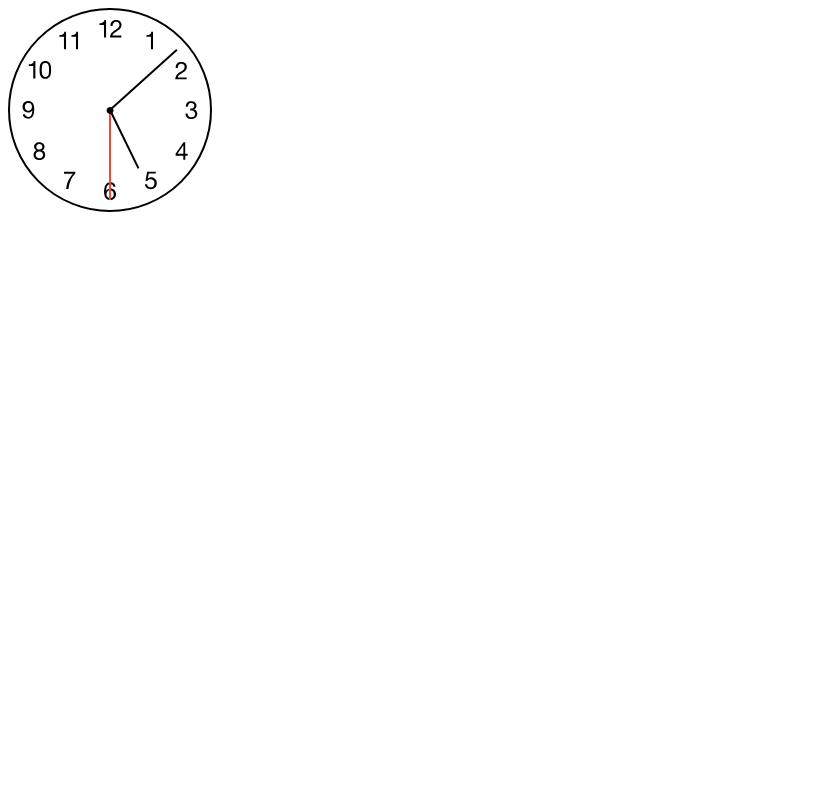
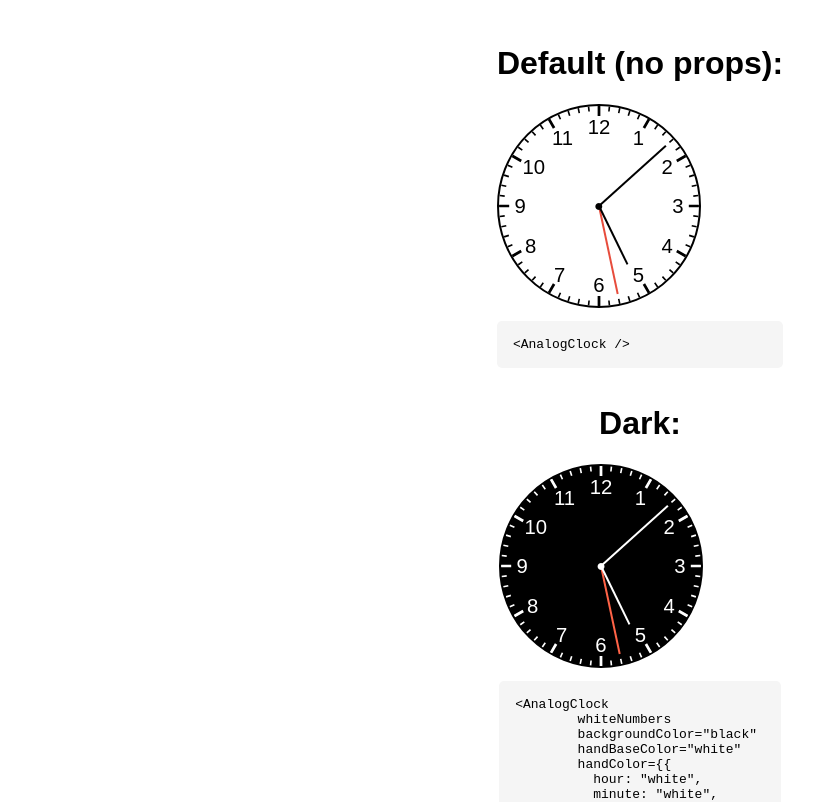
Before and after one commit to hoseinhamzei/react-clock, a React (Vite) app: page / in a window 1280 px wide. Shown: the top 802 px of the page, without its empty margins (0-836 px from the left). Built offline with nearby package versions, Linux system fonts and the light colour scheme; the HTML template or start-up script is replaced by a standard one.

Commit message:
add previews and new prebuilt bgs

```diff
--- a/src/App.css
+++ b/src/App.css
@@ -1,7 +1,30 @@
 body {
   padding: 1rem;
+  font-family: sans-serif;
+}
+
+.previews-container {
+  width: 100%;
   display: flex;
   flex-direction: column;
+  align-items: center;
   justify-content: center;
-  align-items: center;
+  text-align: center;
 }
+
+pre{
+  text-align: left;
+  padding: 1rem;
+  background-color: #f5f5f5;
+  border-radius: 5px;
+  margin-bottom: 1rem;
+  white-space: pre-wrap;
+  word-break: break-word;
+}
+
+code{
+  width: 100%;
+  overflow-x: auto;
+  white-space: pre;
+  word-break: normal;
+}
--- a/src/App.tsx
+++ b/src/App.tsx
@@ -1,9 +1,59 @@
 import AnalogClock from "./components/AnalogClock";
+import "./App.css";
 
 function App() {
-  return <div>
-      <AnalogClock />
-    </div>;
+  return (
+    <div className="previews-container">
+      <div className="preview">
+        <h1>Default (no props):</h1>
+        <AnalogClock />
+
+        <pre>
+          <code>{`<AnalogClock />`}</code>
+        </pre>
+      </div>
+
+      <div className="preview">
+        <h1>Dark:</h1>
+        <AnalogClock
+          whiteNumbers
+          backgroundColor="black"
+          handBaseColor="white"
+          handColor={{ hour: "white", minute: "white", second: "tomato" }}
+        />
+        <pre>
+          <code>
+            {`<AnalogClock
+        whiteNumbers
+        backgroundColor="black"
+        handBaseColor="white"
+        handColor={{
+          hour: "white",
+          minute: "white",
+          second: "tomato"
+        }}
+/>`}
+          </code>
+        </pre>
+      </div>
+
+      <div className="preview">
+        <h1>Static with no second hand:</h1>
+        <AnalogClock
+          staticDate={new Date(2022, 0, 1, 12, 15, 0)}
+          showSecondHand={false}
+        />
+        <pre>
+          <code>
+            {`<AnalogClock
+        staticDate={new Date(2022, 0, 1, 12, 15, 0)}
+        showSecondHand={false}
+/>`}
+          </code>
+        </pre>
+      </div>
+    </div>
+  );
 }
 
 export default App;
--- a/src/components/AnalogClock.css
+++ b/src/components/AnalogClock.css
@@ -5,15 +5,13 @@
   position: relative;
 }
 
-.analog-clock-handbase {
+.analog-clock-hand_base {
   position: absolute;
   color: rgb(0, 0, 0);
   inset: auto;
   z-index: 1;
 }
-.analog-clock-hour,
-.analog-clock-minute,
-.analog-clock-second {
+.analog-clock-hand {
   position: absolute;
   top: auto;
   bottom: auto;
@@ -28,6 +26,4 @@
   left: 50%;
   top: 50%;
   transform: translate(-50%, -50%);
-  width: 90%;
-  height: 90%;
 }
--- a/src/components/AnalogClock.tsx
+++ b/src/components/AnalogClock.tsx
@@ -2,9 +2,10 @@ import React, { FC, useEffect, useState } from "react";
 import "./AnalogClock.css";
 import dotsBg from "./assets/dots.svg";
 import numbersBg from "./assets/numbers.svg";
+import numbersAltBg from "./assets/numbers-alt.svg";
 import { AnalogClockProps } from "./analogClockTypes";
 import { getClockRotation } from "./utils";
-
+import ClockHand from "./ClockHand";
 
 /**
  * AnalogClock component displays an analog clock with customizable options.
@@ -33,7 +34,7 @@ const AnalogClock: FC<AnalogClockProps> = ({
   smooth = false,
   whiteNumbers = false,
   square = false,
-  numbersType = "numbers",
+  numbersType = "numbersAndLines",
   borderColor = "#000000",
   handBaseColor = "#000000",
   handColor = { hour: "#000000", minute: "#000000", second: "#e74c3c" },
@@ -45,9 +46,6 @@ const AnalogClock: FC<AnalogClockProps> = ({
 }) => {
   // Define state for current date and a function to update it
   const [currentDate, setCurrentDate] = useState(staticDate || new Date());
-
-  // Calculate clock rotations based on the current date
-  const rotations = getClockRotation(currentDate);
 
   // Update the current date at regular intervals
   useEffect(() => {
@@ -65,64 +63,74 @@ const AnalogClock: FC<AnalogClockProps> = ({
     }
   }, [staticDate, showMinuteHand, showSecondHand]);
 
+  // Calculate clock rotations based on the current date
+  const rotations = getClockRotation(currentDate);
+
   // Get the background image for the clock
-  function getBackground() {
-    return customBg || (numbersType === "dots" ? dotsBg : numbersBg);
-  }
+  const backgroundImageSrc = {
+    numbers: numbersBg,
+    dots: dotsBg,
+    numbersAndLines: numbersAltBg,
+    lines: numbersAltBg,
+    roman: numbersAltBg,
+  };
 
-  // Get styles for the clock
-  function getClockStyles() {
-    return {
+  // derived styles for the clock
+  const clockStyle: React.CSSProperties = {
     border: showBorder ? `2px solid ${borderColor}` : "none",
     width: size,
     height: size,
     backgroundColor: backgroundColor,
     borderRadius: square ? "5%" : "50%",
   };
-  }
 
-  // Get dynamic styles for the clock hands
-  function getHandsDynamicStyles(hand: "hour" | "minute" | "second") {
-    return {
-      backgroundColor: handColor[hand],
-      width: handLength[hand],
-      transform: `rotate(${rotations[hand]}deg)`,
-      transition: smooth ? "transform 0.3s ease" : "none",
+  const bgStyle: React.CSSProperties = {
+    filter: whiteNumbers ? "invert(100%)" : "none",
+    width: numbersType === "numbersAndLines" ? "100%" : "90%",
+    height: numbersType === "numbersAndLines" ? "100%" : "90%",
   };
-  }
 
-  // Render the AnalogClock component
+  const handStyle: React.CSSProperties = {
+    color: handBaseColor,
+  };
+
   return (
-    <div className="analog-clock" style={getClockStyles()}>
+    <div className="analog-clock" style={clockStyle}>
       <img
         className="analog-clock-bg"
-        src={getBackground()}
+        src={customBg || backgroundImageSrc[numbersType]}
         alt="background"
-        style={{
-          filter: whiteNumbers ? "invert(100%)" : "none",
-        }}
-      />{" "}
+        style={bgStyle}
+      />
+
       {showHandBase && (
-        <div className="analog-clock-handbase" style={{ color: handBaseColor }}>
+        <div className="analog-clock-hand_base" style={handStyle}>
           ●
         </div>
       )}
-      {showSecondHand && (
-        <div
-          className="analog-clock-second"
-          style={getHandsDynamicStyles("second")}
-        ></div>
-      )}
-      {showMinuteHand && (
-        <div
-          className="analog-clock-minute"
-          style={getHandsDynamicStyles("minute")}
-        ></div>
-      )}
-      <div
-        className="analog-clock-hour"
-        style={getHandsDynamicStyles("hour")}
-      ></div>
+
+      <ClockHand
+        rotation={rotations.second}
+        color={handColor.second}
+        length={handLength.second}
+        smooth={smooth}
+        visible={showSecondHand}
+      />
+
+      <ClockHand
+        rotation={rotations.minute}
+        color={handColor.minute}
+        length={handLength.minute}
+        smooth={smooth}
+        visible={showMinuteHand}
+      />
+
+      <ClockHand
+        rotation={rotations.hour}
+        color={handColor.hour}
+        length={handLength.hour}
+        smooth={smooth}
+      />
     </div>
   );
 };
--- /dev/null
+++ b/src/components/ClockHand.tsx
@@ -0,0 +1,34 @@
+import React from "react";
+import { ClockHandProps } from "./analogClockTypes";
+
+/**
+ * ClockHand component for displaying clock hands
+ * @param rotation - rotation of the clock hand in degrees
+ * @param color - color of the clock hand
+ * @param length - length of the clock hand
+ * @param visible - flag to determine if the clock hand is visible
+ * @param smooth - flag to determine if smooth transition is enabled
+ */
+const ClockHand: React.FC<ClockHandProps> = ({
+  rotation,
+  color,
+  length,
+  visible = true,
+  smooth = false,
+}) => {
+  /**
+   * Style for the clock hand
+   */
+  const handStyle: React.CSSProperties = {
+    backgroundColor: color,
+    width: length,
+    transform: `rotate(${rotation}deg)`,
+    transition: smooth ? "transform 0.3s ease" : "none",
+  };
+
+  return visible ? (
+    <div className="analog-clock-hand" style={handStyle}></div>
+  ) : null;
+};
+
+export default ClockHand;
--- a/src/components/utils.ts
+++ b/src/components/utils.ts
@@ -4,18 +4,14 @@
  * @returns An object containing the rotation for the second, minute, and hour hands.
  */
 export function getClockRotation(date: Date) {
-    // Calculate the rotation for the second hand
-    const seconds = date.getSeconds() * 6 - 90; // 360 degrees in a full circle divided by 60 seconds, subtracting 90 to align with the 12 o'clock position
-
-    // Calculate the rotation for the minute hand
-    const minutes = date.getMinutes() * 6 - 90; // 360 degrees in a full circle divided by 60 minutes, subtracting 90 to align with the 12 o'clock position
-
-    // Calculate the rotation for the hour hand
-    const hours = (date.getHours() % 12) * 30 + date.getMinutes() / 2 - 90; // 360 degrees in a full circle divided by 12 hours, subtracting 90 to align with the 12 o'clock position
+    // Calculate the rotation for the second, minute and hour hand, subtracting 90 to align with the 12 o'clock position
+    const second = date.getSeconds() * 6 - 90;
+    const minute = date.getMinutes() * 6 - 90;
+    const hour = (date.getHours() % 12) * 30 + date.getMinutes() / 2 - 90;
 
     return {
-      second: seconds,
-      minute: minutes,
-      hour: hours
+      second,
+      minute,
+      hour
     };
 }
```
Also changed, not shown: src/components/analogClockTypes.ts (+9 -1 lines), src/components/assets/numbers-alt.svg (added). Lines whose indentation alone changed are shown as unchanged.
